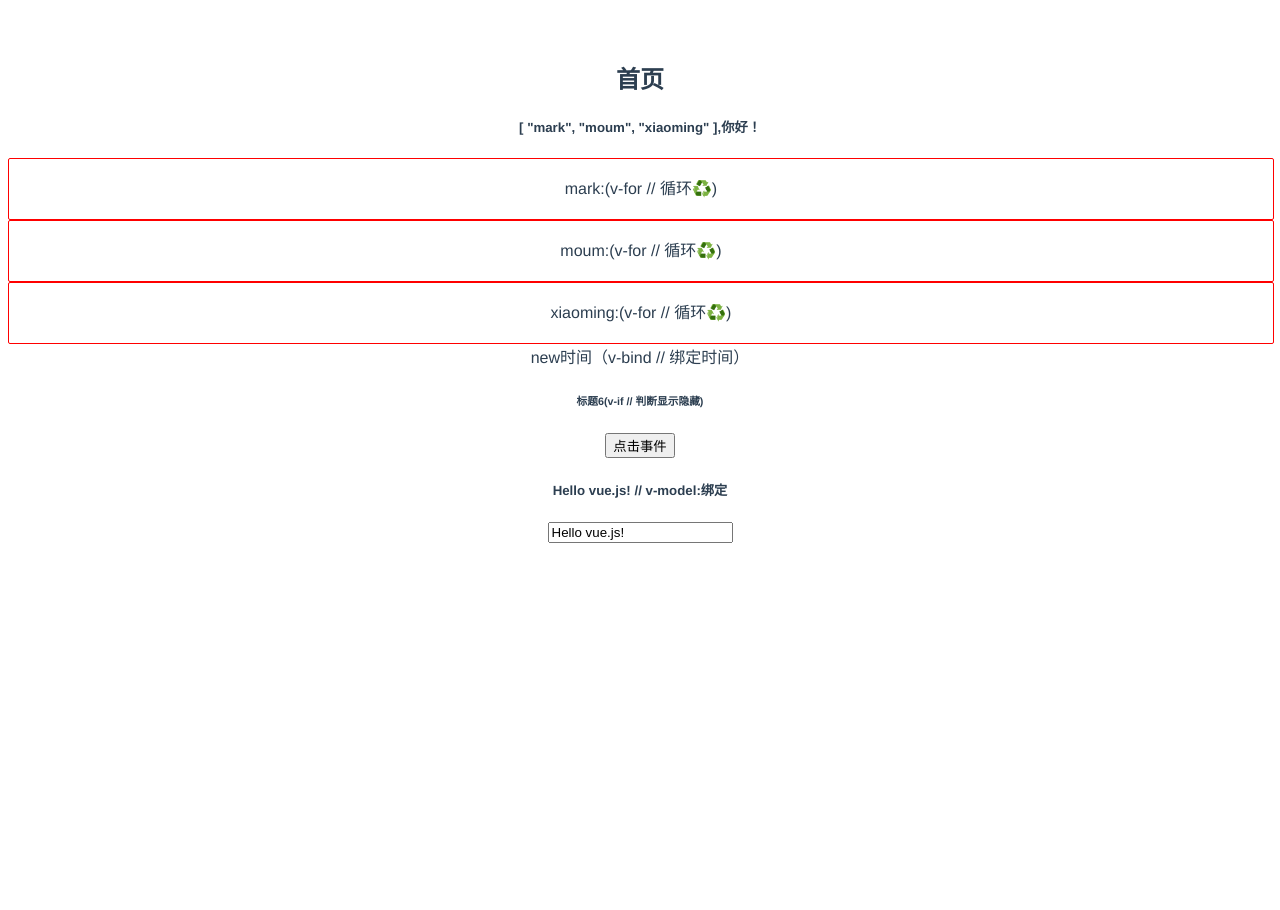
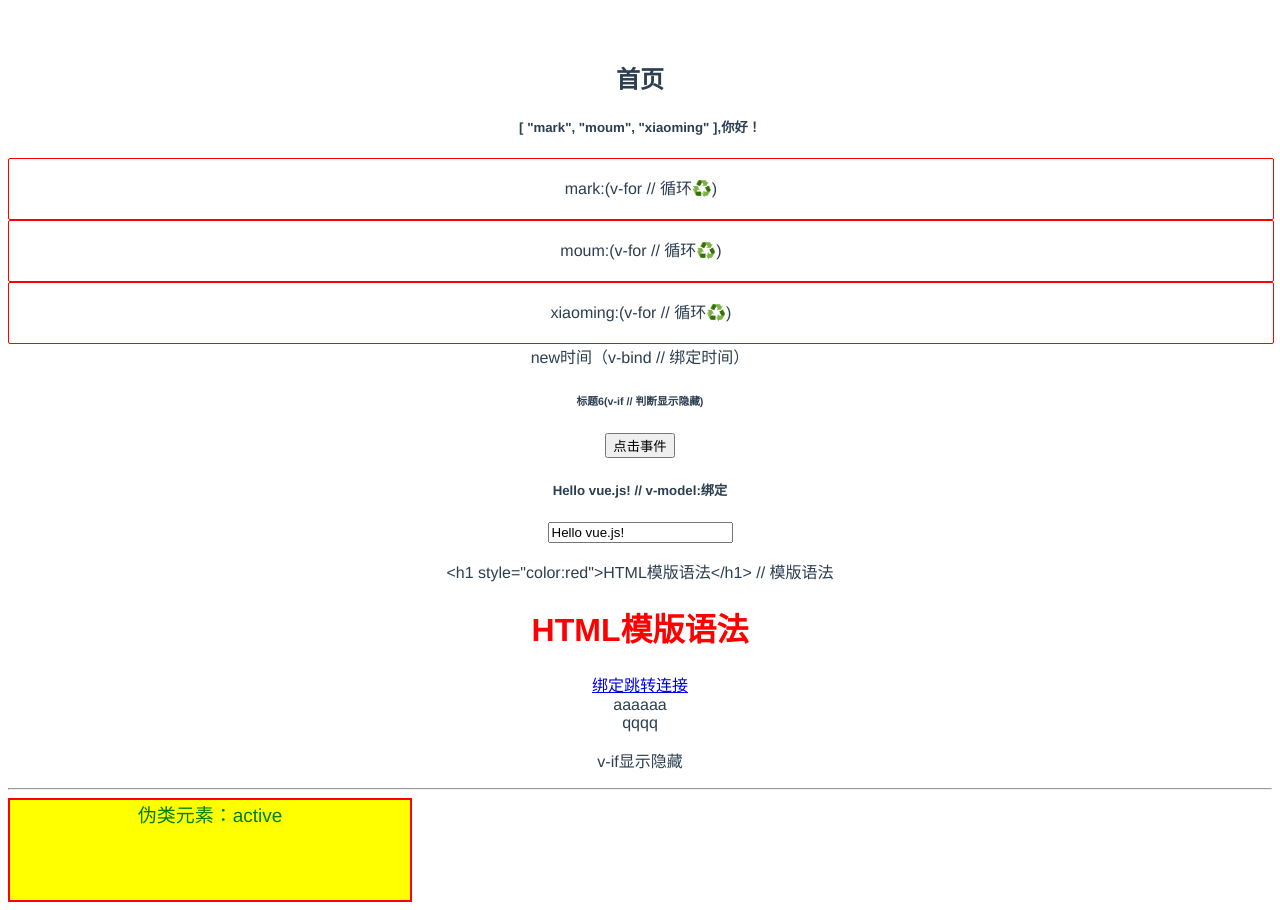
Before and after one commit to mmh007/practice-vue-project, a Vue app: page /#/hove in a window 1280 px wide. Before the commit the page ends 800 px from the top, so only its background shows below. Built offline with nearby package versions, Linux system fonts and the light colour scheme.

Commit message:
[v1.0.0]add:语法

```diff
--- a/src/components/pages/hove.vue
+++ b/src/components/pages/hove.vue
@@ -10,6 +10,19 @@
     <button @click="onclickMarkMa">点击事件</button>
     <h5>{{ markMa }} // v-model:绑定</h5>
     <input type="text" v-model="markMa">
+    <p>{{ navHtml }} // 模版语法</p>
+    <p v-html="navHtml"></p>
+    <a :href="url">绑定跳转连接</a>
+    <div @click="click1">aaaaaa
+      <div @click.stop="click2">qqqq</div>
+    </div>
+    <p v-if="icon">v-if显示隐藏</p>
+    <hr>
+    <div  class="colorRed"
+          :class="{active: tiveNav, grreru: grreruNav}">
+      伪类元素：active
+    </div>
+
   </div>
 </template>
 
@@ -23,14 +36,25 @@ export default {
         'moum',
         'xiaoming'
       ],
-      message: '页面加载于 ' + new Date().toLocaleString(),
-      vif: true,
-      markMa: 'Hello vue.js!'
+      message: '页面加载于 ' + new Date().toLocaleString(), // v-bind
+      vif: true, // v-if
+      markMa: 'Hello vue.js!', // 事件绑定 @click,v-model
+      navHtml: `<h1 style="color:red">HTML模版语法</h1>`, // v-html 模版语法
+      url: 'http://baidu.com', // 绑定url
+      icon: true, // v-if
+      tiveNav: true, // 伪类元素
+      grreruNav: true // 伪类元素
     }
   },
   methods: {
     onclickMarkMa () {
       this.markMa = this.markMa.split('').reverse().join('')
+    },
+    click1() {
+      console.log('click...1')
+    },
+    click2() {
+      console.log('click....2')
     }
   }
 }
@@ -46,4 +70,12 @@ export default {
     border-radius: 2px;
     list-style-type: none;
   }
+  .colorRed {
+    width: 400px;
+    height: 100px;
+    font-size: 19px;
+    border: 2px solid red;
+  }
+  .active {background: yellow;}
+  .grreru {color: green}
 </style>
```
